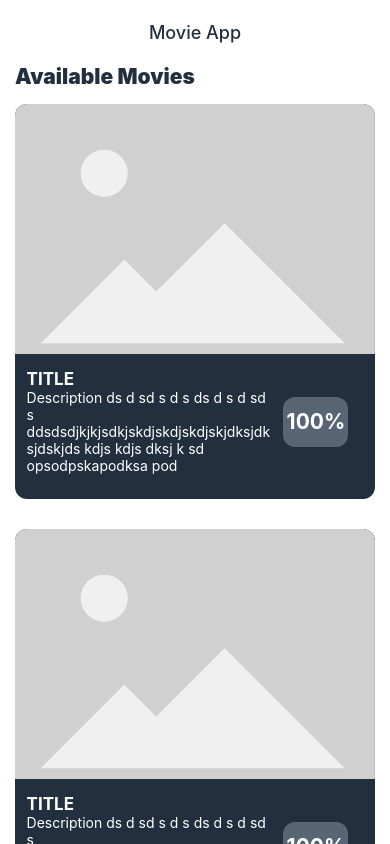
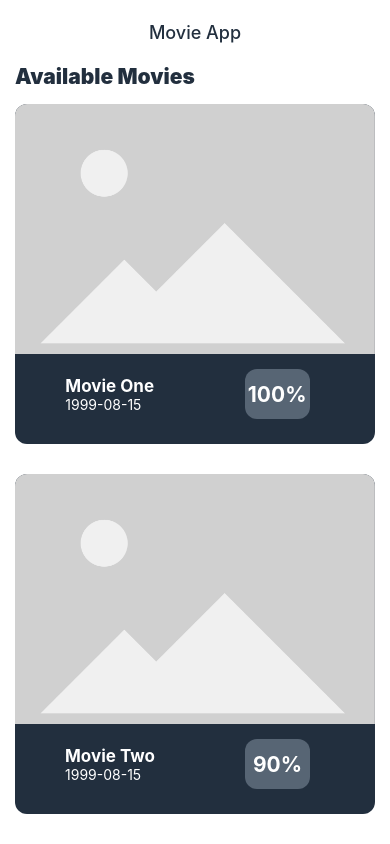
Before and after one commit to Focus-LuisSiliezar/ReactMovieApp, a React Native app: screen /HomeScreen in a window 390 px wide. Shown: the top 844 px of the page. Built offline with nearby package versions, Linux system fonts and the light colour scheme.

Commit message:
creating models

```diff
--- /dev/null
+++ b/components/lists/ListOfMovies.js
@@ -0,0 +1,127 @@
+import { FlatList } from "react-native";
+import MoviesModel from "../../models/movies";
+import MovieCard from "../MovieCard";
+import Title from "../ui/Title";
+
+const MOVIES = [
+    new MoviesModel(
+        'm1',
+        'Movie One',
+        'This is the overview',
+         '100%',
+         '../poster/path',
+         '1999-08-15',
+         '100%',
+         '150'
+    ),
+    new MoviesModel(
+        'm2',
+        'Movie Two',
+        'This is the overview for the secodn movie fht the sequel',
+         '90%',
+         '../poster/path',
+         '1999-08-15',
+         '90%',
+         '150'
+    ),
+    new MoviesModel(
+        'm3',
+        'Original Title',
+        'This is the overview',
+         '100%',
+         '../poster/path',
+         '1999-08-15',
+         '100%',
+         '150'
+    ),
+    new MoviesModel(
+        'm4',
+        'Original Title',
+        'This is the overview',
+         '100%',
+         '../poster/path',
+         '1999-08-15',
+         '100%',
+         '150'
+    ),
+    new MoviesModel(
+        'm5',
+        'Original Title',
+        'This is the overview',
+         '100%',
+         '../poster/path',
+         '1999-08-15',
+         '100%',
+         '150'
+    ),
+    new MoviesModel(
+        'm6',
+        'Original Title',
+        'This is the overview',
+         '100%',
+         '../poster/path',
+         '1999-08-15',
+         '100%',
+         '150'
+    ),
+    new MoviesModel(
+        'm6',
+        'Original Title',
+        'This is the overview',
+         '100%',
+         '../poster/path',
+         '1999-08-15',
+         '100%',
+         '150'
+    ),
+    new MoviesModel(
+        'm7',
+        'Original Title',
+        'This is the overview',
+         '100%',
+         '../poster/path',
+         '1999-08-15',
+         '100%',
+         '150'
+    ),
+    new MoviesModel(
+        'm8',
+        'Original Title',
+        'This is the overview',
+         '100%',
+         '../poster/path',
+         '1999-08-15',
+         '100%',
+         '150'
+    ),
+    new MoviesModel(
+        'm9',
+        'Original Title',
+        'This is the overview',
+         '100%',
+         '../poster/path',
+         '1999-08-15',
+         '100%',
+         '150'
+    ),
+]
+function ListOfMovies(){
+
+    const renderItem = ({ item }) => (
+        <MovieCard
+        movieTitle={item.originalTitle}
+        movieRating={item.voteAverage}
+        movieDescription={item.releaseDate}
+        />
+      );
+
+    return (
+<FlatList
+data={MOVIES}
+renderItem={renderItem}
+keyExtractor={item => item.id}
+/>
+    );
+}
+
+export default ListOfMovies;
--- /dev/null
+++ b/models/movies.js
@@ -0,0 +1,23 @@
+class MoviesModel {
+    constructor(
+        id,
+        originalTitle,
+        overview,
+        popularity,
+        posterPath,
+        releaseDate,
+        voteAverage,
+        voteCount,
+    ){
+         this.id = id;
+         this.originalTitle = originalTitle;
+         this.overview = overview;
+         this.popularity = popularity;
+         this.posterPath = posterPath;
+         this.releaseDate = releaseDate;
+         this.voteAverage = voteAverage;
+         this.voteCount = voteCount;
+    }
+}
+
+export default MoviesModel;
--- a/screens/HomeScreen.js
+++ b/screens/HomeScreen.js
@@ -1,4 +1,5 @@
 import { StyleSheet, Text, View } from "react-native";
+import ListOfMovies from "../components/lists/ListOfMovies";
 import MovieCard from "../components/MovieCard";
 import Title from "../components/ui/Title";
 import { Colors } from "../styles/colors";
@@ -12,26 +13,7 @@ function HomeScreen() {
                 styleOverride={{ color: Colors.primary }}
             />
             <View style={style.cardsContainer}>
-                <MovieCard
-                    movieTitle='TITLE'
-                    movieDescription='Description ds d sd s d s ds d s d sd s ddsdsdjkjkjsdkjskdjskdjskdjskjdksjdksjdskjds kdjs kdjs dksj k sd opsodpskapodksa pod '
-                    movieRating='100%'
-                />
-                <MovieCard
-                    movieTitle='TITLE'
-                    movieDescription='Description ds d sd s d s ds d s d sd s ddsdsdjkjkjsdkjskdjskdjskdjskjdksjdksjdskjds kdjs kdjs dksj k sd opsodpskapodksa pod '
-                    movieRating='100%'
-                />
-                <MovieCard
-                    movieTitle='TITLE'
-                    movieDescription='Description ds d sd s d s ds d s d sd s ddsdsdjkjkjsdkjskdjskdjskdjskjdksjdksjdskjds kdjs kdjs dksj k sd opsodpskapodksa pod '
-                    movieRating='100%'
-                />
-                <MovieCard
-                    movieTitle='TITLE'
-                    movieDescription='Description ds d sd s d s ds d s d sd s ddsdsdjkjkjsdkjskdjskdjskdjskjdksjdksjdskjds kdjs kdjs dksj k sd opsodpskapodksa pod '
-                    movieRating='100%'
-                />
+            <ListOfMovies />
             </View>
         </View>
     );
```
